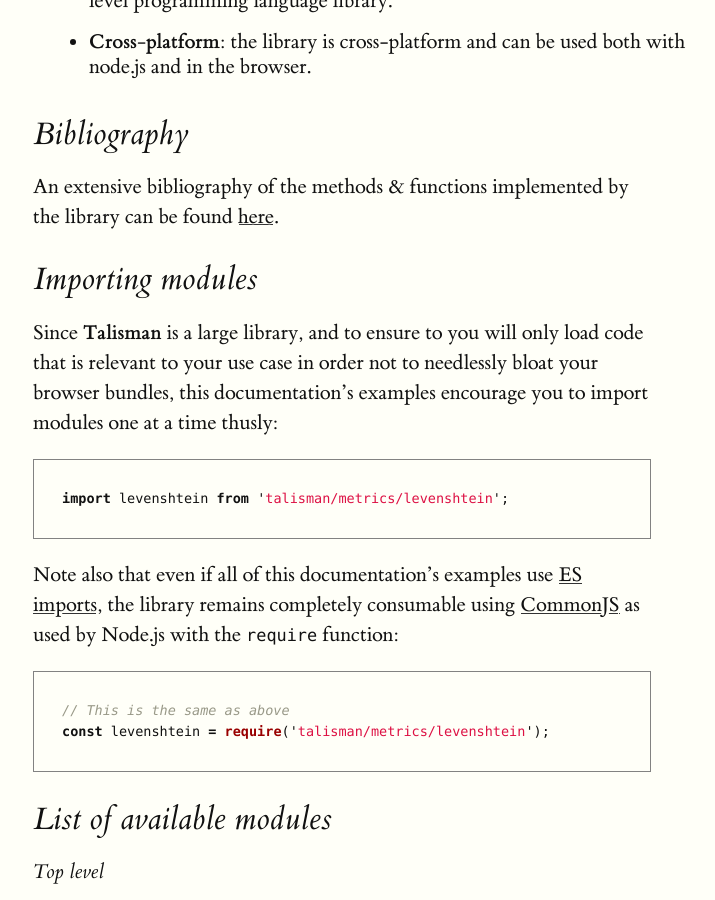
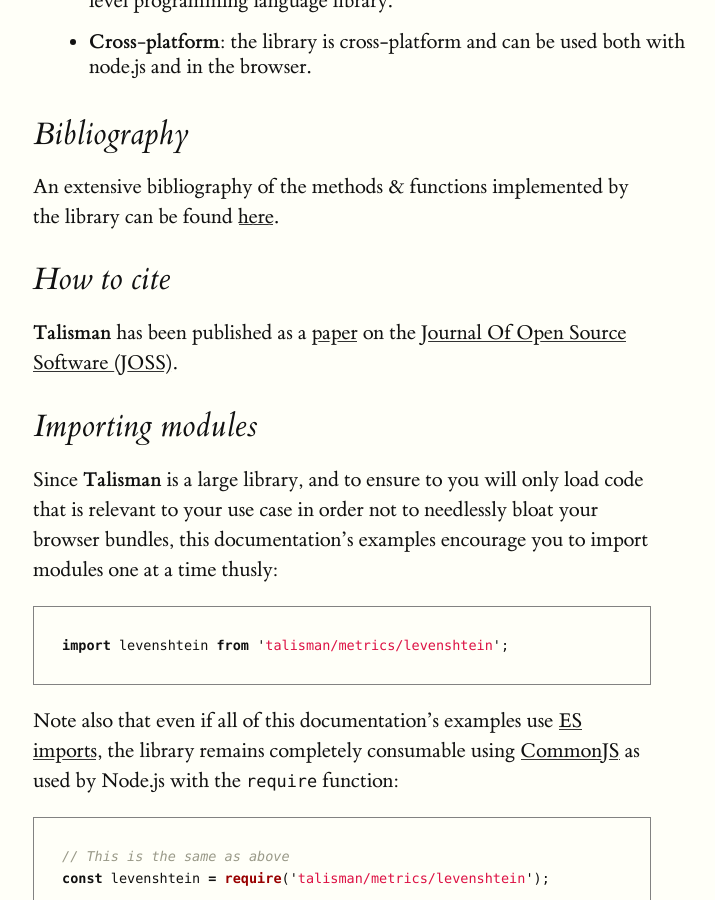
Before and after one commit to Yomguithereal/talisman, a Jekyll site: the page built from index.md, in a window 1280 px wide and 900 px high, scrolled down 1220 px. Shown: the whole window, without its empty margins (127-842 px from the left). Built offline with Jekyll 4.4.1, drawn with Linux system fonts in a browser that asks for light colours.

Commit message:
How to cite

```diff
--- a/index.md
+++ b/index.md
@@ -28,6 +28,10 @@ The library's source code can be found on its Github [repository]({{ site.url }}
 ## Bibliography
 
 An extensive bibliography of the methods & functions implemented by the library can be found [here](https://github.com/Yomguithereal/talisman/blob/master/BIBLIOGRAPHY.md).
+
+## How to cite
+
+**Talisman** has been published as a [paper](https://joss.theoj.org/papers/10.21105/joss.02405) on the [Journal Of Open Source Software (JOSS)](https://joss.theoj.org/).
 
 ## Importing modules
 
```
